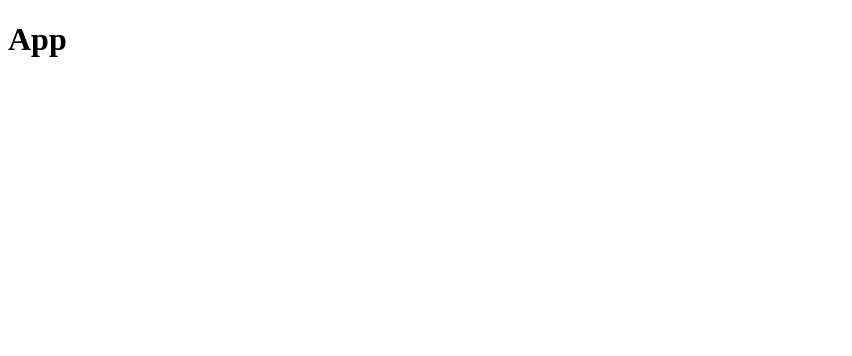
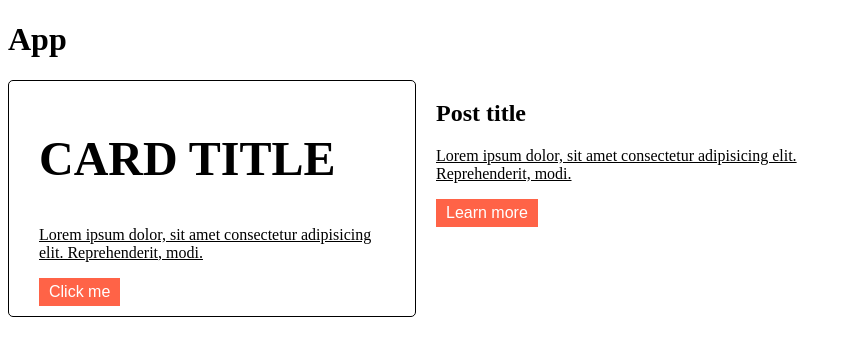
Before and after one commit to MariusCodeAcademy/type5-react-10-css-modules-fetch, a React (Create React App) app: page / in a window 1280 px wide. Shown: the top 356 px of the page, without its empty margins (0-852 px from the left). Built offline with nearby package versions, Linux system fonts and the light colour scheme.

Commit message:
Card, Post, css bendras

```diff
--- a/src/App.css
+++ b/src/App.css
@@ -0,0 +1,5 @@
+.grid {
+  display: grid;
+  gap: 20px;
+  grid-template-columns: 1fr 1fr 1fr;
+}
--- a/src/App.js
+++ b/src/App.js
@@ -1,9 +1,15 @@
 import './App.css';
+import Card from './components/Card';
+import Post from './components/Post';
 
 function App() {
   return (
     <div className='App'>
       <h1>App</h1>
+      <div className='grid'>
+        <Card />
+        <Post />
+      </div>
     </div>
   );
 }
--- /dev/null
+++ b/src/components/Card.jsx
@@ -0,0 +1,22 @@
+import './card.css';
+
+const Card = () => {
+  const titleStyle = {
+    textTransform: 'uppercase',
+    'font-size': '3rem',
+  };
+
+  return (
+    <div className='card'>
+      <h2 style={titleStyle} className='title'>
+        Card title
+      </h2>
+      <p className='text'>
+        Lorem ipsum dolor, sit amet consectetur adipisicing elit. Reprehenderit, modi.
+      </p>
+      <button className='btn'>Click me</button>
+    </div>
+  );
+};
+
+export default Card;
--- /dev/null
+++ b/src/components/Post.jsx
@@ -0,0 +1,13 @@
+import './post.css';
+
+const Post = () => (
+  <div className='post'>
+    <h2 className='title'>Post title</h2>
+    <p className='text'>
+      Lorem ipsum dolor, sit amet consectetur adipisicing elit. Reprehenderit, modi.
+    </p>
+    <button className='btn'>Learn more</button>
+  </div>
+);
+
+export default Post;
--- /dev/null
+++ b/src/components/card.css
@@ -0,0 +1,13 @@
+.card {
+  border: 1px solid #000;
+  border-radius: 5px;
+  padding: 10px 30px
+}
+
+.btn {
+  border: none;
+  background-color: tomato;
+  color: #fff;
+  padding: 5px 10px;
+  font-size: 1rem;
+}
--- /dev/null
+++ b/src/components/post.css
@@ -0,0 +1,3 @@
+.text {
+  text-decoration: underline;
+}
```
